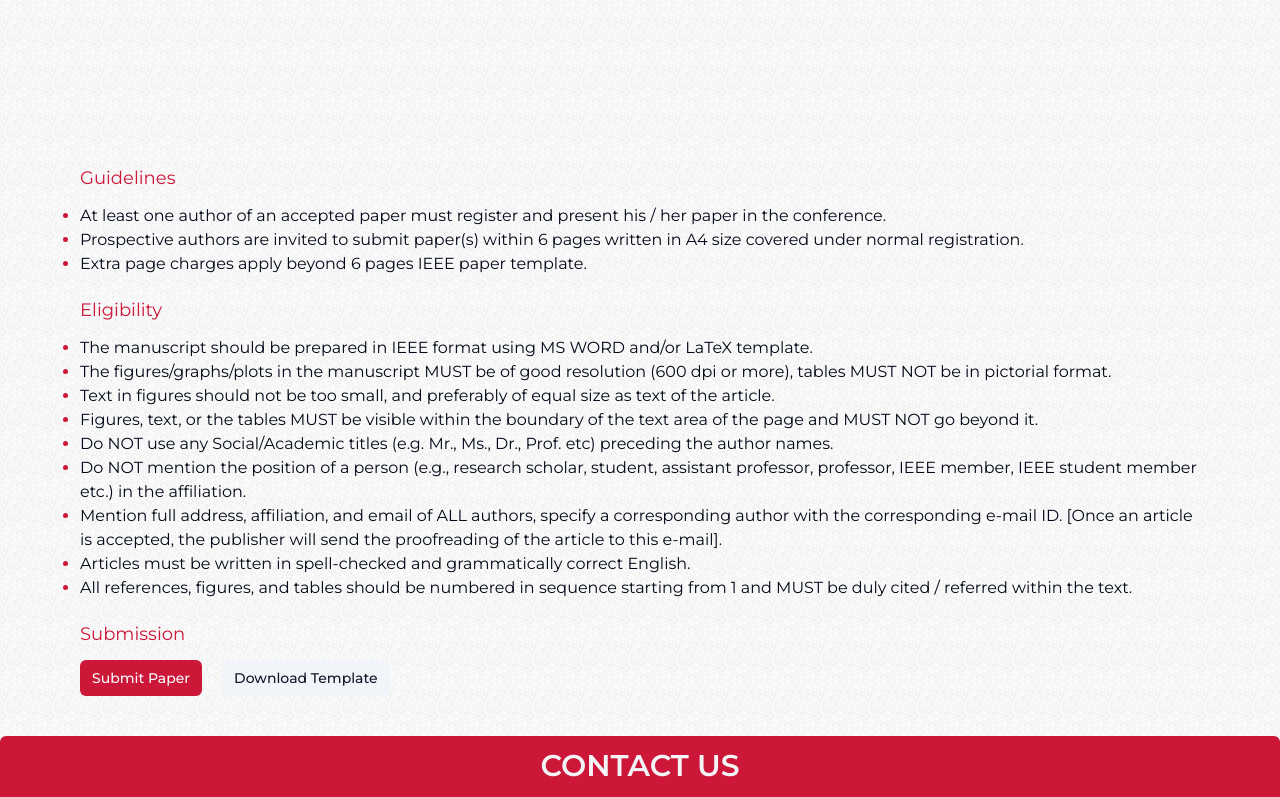
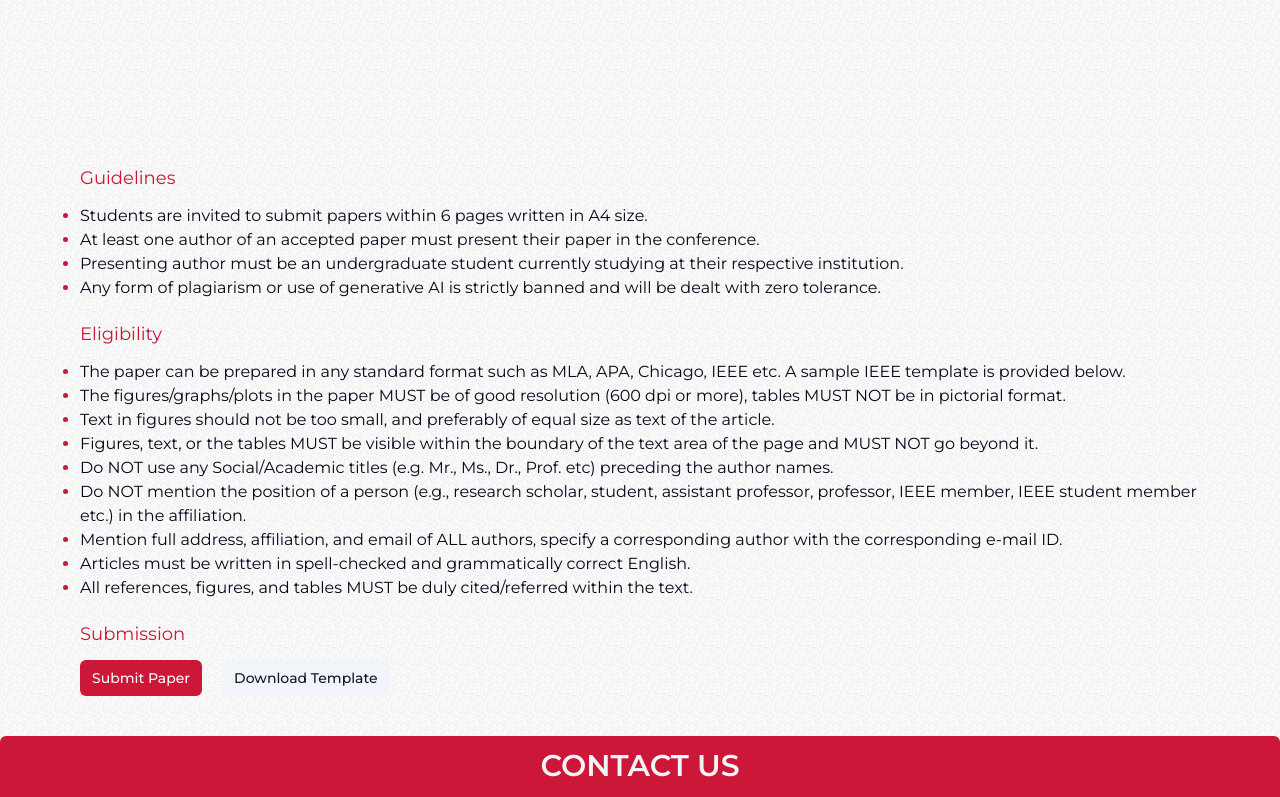
Before and after one commit to Narayana212/event-conf, a Next.js app: page /paper in a window 1280 px wide. Shown: the part 636-1433 px from the top of the page. Built offline with nearby package versions, Linux system fonts and the light colour scheme.

Commit message:
Update paper.js

```diff
--- a/content/paper.js
+++ b/content/paper.js
@@ -1,21 +1,22 @@
 const conferenceGuidelines = [
-    { id: 1, point: "At least one author of an accepted paper must register and present his / her paper in the conference." },
-    { id: 2, point: "Prospective authors are invited to submit paper(s) within 6 pages written in A4 size covered under normal registration." },
-    { id: 3, point: " Extra page charges apply beyond 6 pages IEEE paper template." },
+    { id: 1, point: "Students are invited to submit papers within 6 pages written in A4 size." },
+    { id: 2, point: "At least one author of an accepted paper must present their paper in the conference." },
+    { id: 3, point: "Presenting author must be an undergraduate student currently studying at their respective institution." },
+    { id: 4, point: "Any form of plagiarism or use of generative AI is strictly banned and will be dealt with zero tolerance." },
   ];
 
 
 
   const eligibility = [
-    { id: 1, point: "The manuscript should be prepared in IEEE format using MS WORD and/or LaTeX template." },
-    { id: 2, point: "The figures/graphs/plots in the manuscript MUST be of good resolution (600 dpi or more), tables MUST NOT be in pictorial format." },
+    { id: 1, point: "The paper can be prepared in any standard format such as MLA, APA, Chicago, IEEE etc. A sample IEEE template is provided below." },
+    { id: 2, point: "The figures/graphs/plots in the paper MUST be of good resolution (600 dpi or more), tables MUST NOT be in pictorial format." },
     { id: 3, point: "Text in figures should not be too small, and preferably of equal size as text of the article." },
     { id: 4, point: "Figures, text, or the tables MUST be visible within the boundary of the text area of the page and MUST NOT go beyond it." },
     { id: 5, point: "Do NOT use any Social/Academic titles (e.g. Mr., Ms., Dr., Prof. etc) preceding the author names." },
     { id: 6, point: "Do NOT mention the position of a person (e.g., research scholar, student, assistant professor, professor, IEEE member, IEEE student member etc.) in the affiliation." },
-    { id: 7, point: "Mention full address, affiliation, and email of ALL authors, specify a corresponding author with the corresponding e-mail ID. [Once an article is accepted, the publisher will send the proofreading of the article to this e-mail]." },
+    { id: 7, point: "Mention full address, affiliation, and email of ALL authors, specify a corresponding author with the corresponding e-mail ID." },
     { id: 8, point: "Articles must be written in spell-checked and grammatically correct English." },
-    { id: 9, point: "All references, figures, and tables should be numbered in sequence starting from 1 and MUST be duly cited / referred within the text." },
+    { id: 9, point: "All references, figures, and tables MUST be duly cited/referred within the text." },
   ];
 
 
```
